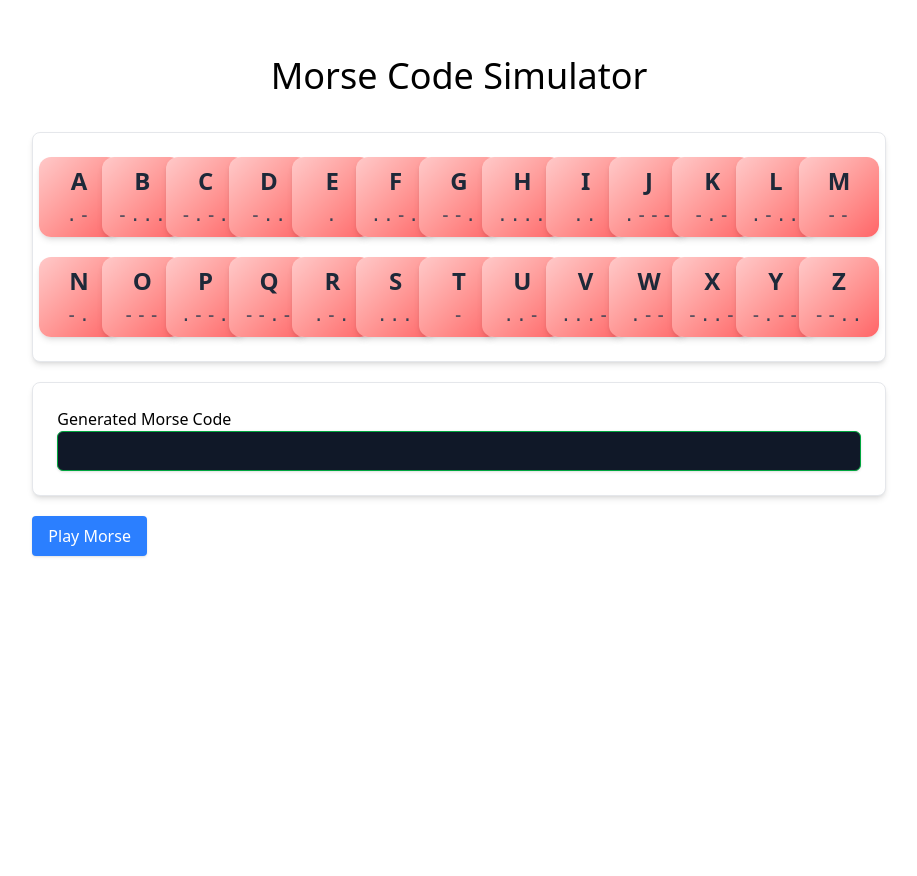
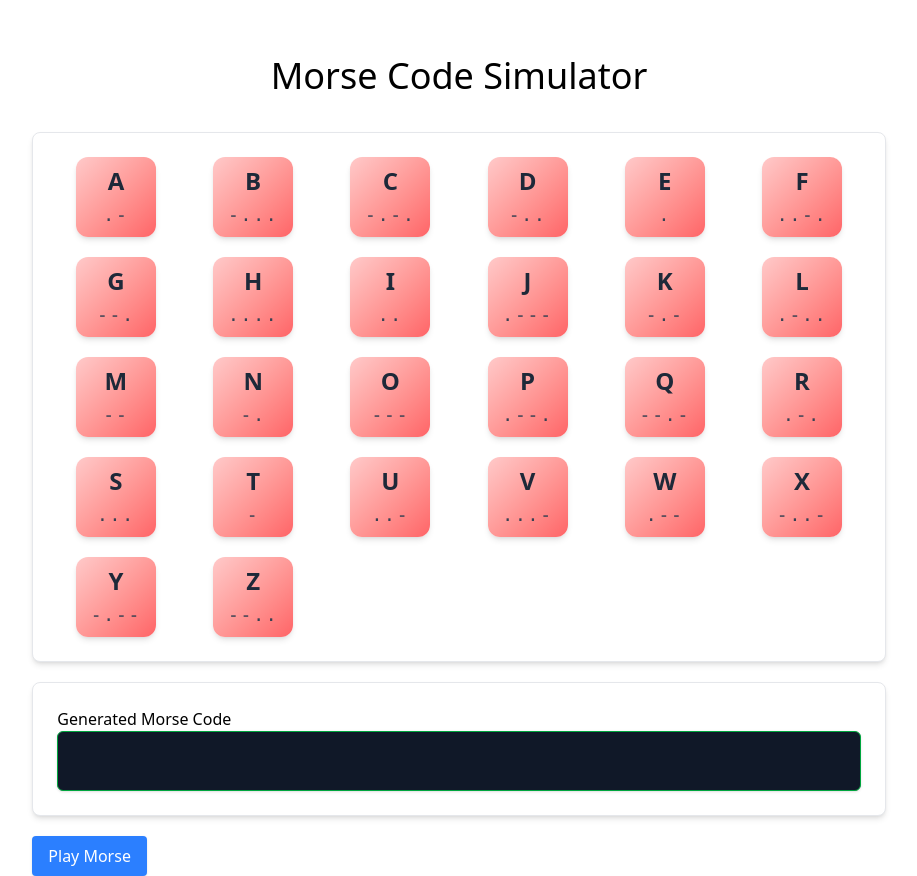
Before and after one commit to Slimboyfat-1979/morseproject, a Vue app: page / in a window 1280 px wide. Shown: the whole page, without its empty margins (181-1098 px from the left). Before the commit the page ends 800 px from the top, so only its background shows below. Built offline with nearby package versions, Linux system fonts and the light colour scheme.

Commit message:
add function to play more code

```diff
--- a/src/App.vue
+++ b/src/App.vue
@@ -7,10 +7,7 @@
     <Basecard>
       <MorseInputField :morse="morseArray"></MorseInputField>
     </Basecard>
-    <button
-      class="bg-blue-500 hover:bg-blue-600 transition-colors text-white px-4 py-2 rounded shadow cursor-pointer"
-
-    >
+    <button class="bg-blue-500 hover:bg-blue-600 transition-colors text-white px-4 py-2 rounded shadow cursor-pointer" @click="playMorseCode(morseArray)">
       Play Morse
     </button>
   </div>
@@ -48,16 +45,33 @@ function playTone(duration = 0.1, frequency = 750) {
   oscillator.stop(ctx.currentTime + duration);
 }
 
-function playSound(morse) {
-  const morseArray = morse.split("");
-  console.log(morseArray);
-  morseArray.forEach((m, i) => {
-    const duration = m === "-" ? 300 : 100;
-    setTimeout(() => {
-      playTone(duration / 1000);
-    }, i * 400);
+function playMorseCode(morsecode) {
+  let delay = 0;
+
+  morsecode.forEach((letter) => {
+    const symbols = letter.split(''); // e.g. ".-" → [".", "-"]
+    symbols.forEach((symbol) => {
+      const duration = symbol === "-" ? 0.3 : 0.1; // seconds
+      setTimeout(() => {
+        playTone(duration);
+      }, delay * 1000);
+      delay += duration + 0.1; // short gap between symbols
+    });
+
+    delay += 0.3; // extra gap between letters
   });
 }
 
 onMounted(() => {});
 </script>
+
+<!-- // function playSound(morse) {
+//   const morseArray = morse.split("");
+//   console.log(morseArray);
+//   morseArray.forEach((m, i) => {
+//     const duration = m === "-" ? 300 : 100;
+//     setTimeout(() => {
+//       playTone(duration / 1000);
+//     }, i * 400);
+//   });
+// } -->
--- a/src/components/MorseButton.vue
+++ b/src/components/MorseButton.vue
@@ -1,5 +1,5 @@
 <template>
-    <div class="grid grid-cols-13 text-center gap-5 justify-items-center items-center md:grid-cols-6 sm:grid-cols-4 lg:grid-cols-13">
+    <div class="grid grid-cols-6 text-center gap-5 justify-items-center items-center md:grid-cols-6 sm:grid-cols-4 lg:grid-cols-6">
     <div @click="$emit('play', morse)"
         v-for="(morse, letter) in morseMap"
         :key="letter"
--- a/src/components/MorseInputField.vue
+++ b/src/components/MorseInputField.vue
@@ -2,7 +2,7 @@
   <section>
     <h1>Generated Morse Code</h1>
     <p
-      class="text-green-400 text-lg font-mono bg-gray-900 px-4 py-2 rounded-md border border-green-600 shadow h-10"
+      class="text-green-400 text-lg font-mono bg-gray-900 px-4 py-2 rounded-md border border-green-600 shadow h-15 flex items-end"
     >
       {{ morseString}}
     </p>
```
